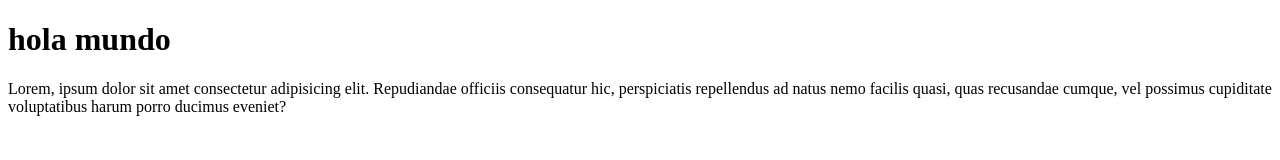
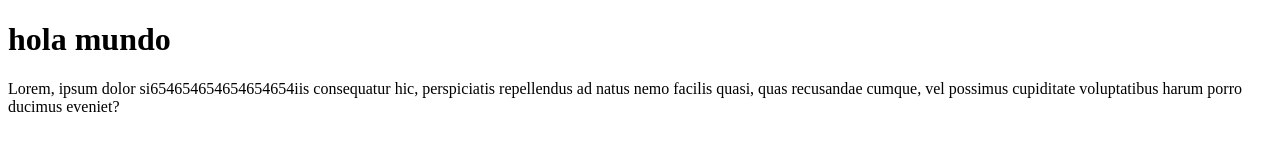
Before and after one commit to juanpablogualchi/pruebas, a plain HTML site: page index.html in a window 1280 px wide. Drawn offline with Linux system fonts and the light colour scheme.

Commit message:
agregue puros numeros

```diff
--- a/index.html
+++ b/index.html
@@ -6,7 +6,7 @@
 </head>
 <body>
     <h1>hola mundo</h1>
-    <p>Lorem, ipsum dolor sit amet consectetur adipisicing elit. Repudiandae officiis consequatur hic, perspiciatis repellendus ad natus nemo facilis quasi, quas recusandae cumque, vel possimus cupiditate voluptatibus harum porro ducimus eveniet?</p>
+    <p>Lorem, ipsum dolor si654654654654654654iis consequatur hic, perspiciatis repellendus ad natus nemo facilis quasi, quas recusandae cumque, vel possimus cupiditate voluptatibus harum porro ducimus eveniet?</p>
 </body>
 <script src="./app.js"></script>
 </html>
```
